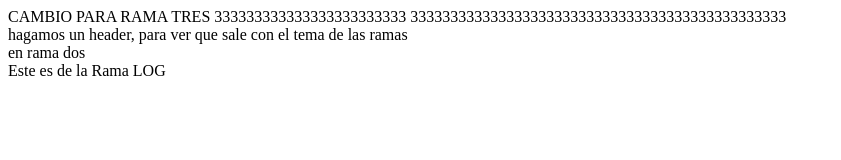
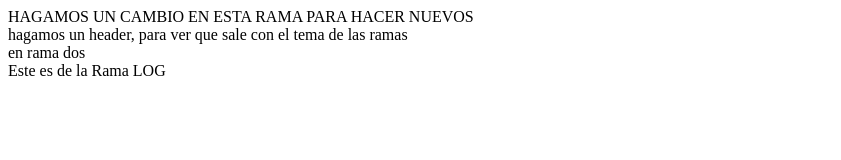
Before and after one commit to JONA77HAN/FINALPRUEBARAMAS, a plain HTML site: page INDEX.HTML in a window 1280 px wide. Shown: the whole page, without its empty margins (0-841 px from the left). Drawn offline with Linux system fonts and the light colour scheme.

Commit message:
cambio en la rama tres

```diff
--- a/INDEX.HTML
+++ b/INDEX.HTML
@@ -8,12 +8,7 @@
 </head>
 <body>
 
-CAMBIO PARA RAMA TRES 333333333333333333333333
-
-33333333333333333333333333333333333333333333333
-
-
-
+HAGAMOS UN CAMBIO EN ESTA RAMA PARA HACER NUEVOS
 
 
 
```
